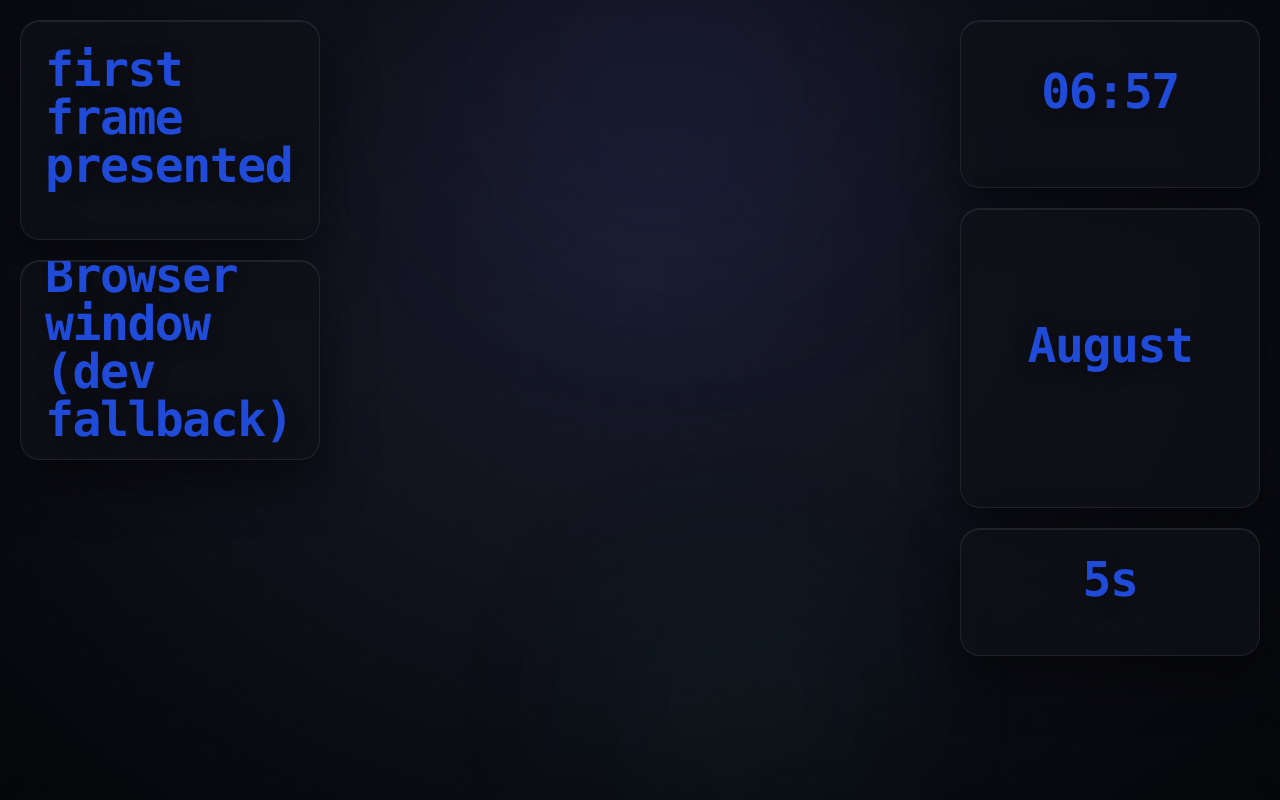
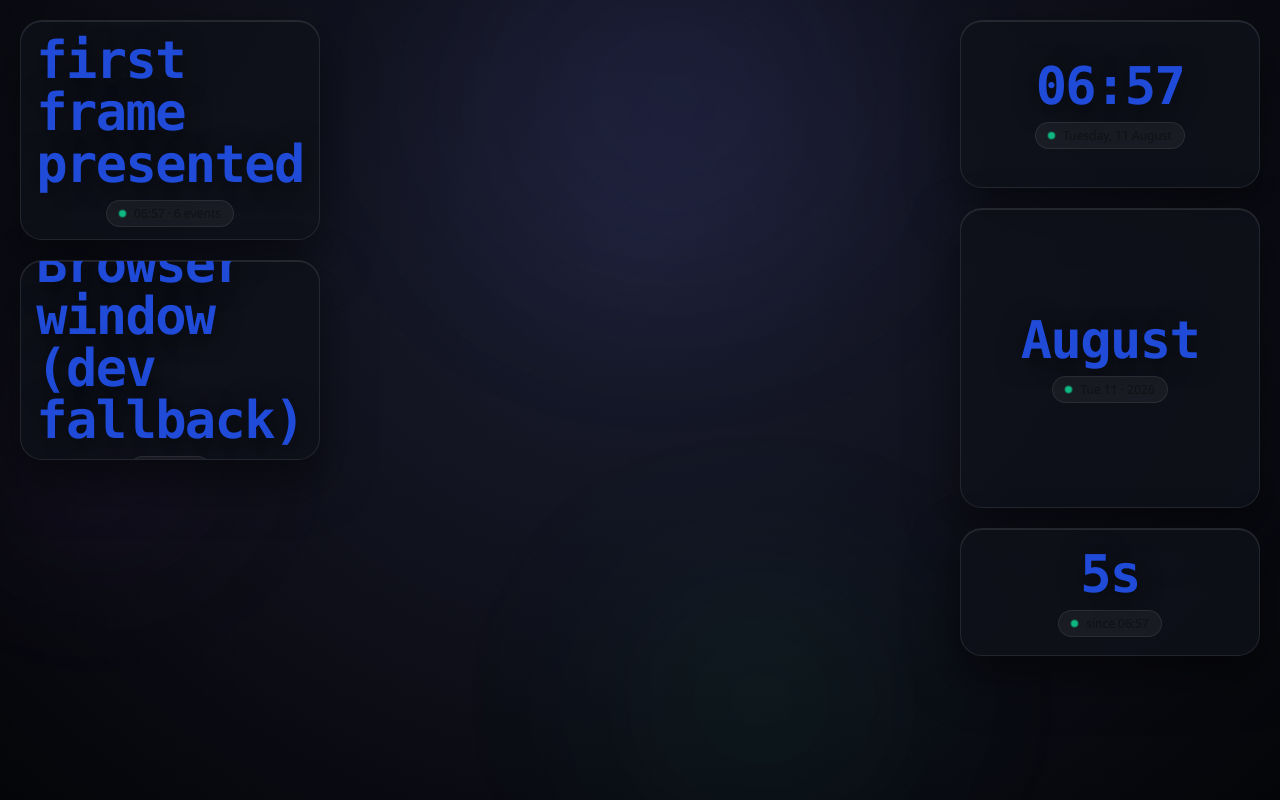
Before and after one commit to Gothxam/devdesk, a React (Vite) app in the folder apps/desktop/: page / in a window 1280 px wide. Built offline with nearby package versions, Linux system fonts and the light colour scheme.

Commit message:
feat(ui): Stage 5B visual refinement — floating widget aesthetics, wallpaper depth, and typography

```diff
--- a/apps/desktop/src/desktop/components/surface-card.tsx
+++ b/apps/desktop/src/desktop/components/surface-card.tsx
@@ -1,6 +1,6 @@
 /**
- * Stage 5C — Desktop Mode Surface Card Component
- * Floating desktop-native widget composition. Zero window chrome.
+ * Stage 5B — Refined Surface Card Component
+ * Floating desktop-native widget composition with premium typography & motion.
  * Consumes real widget views & ThemeSnapshot custom properties.
  */
 
@@ -35,28 +35,28 @@ export function surfaceStyle(surface: CompositionSurface, isHit: boolean): CSSPr
     width: surface.rect.width,
     height: surface.rect.height,
     zIndex: layerDepth(surface.layer) * 100 + surface.ordinal,
-    borderRadius: 20,
+    borderRadius: 22,
     overflow: 'hidden',
     ...glass,
     opacity: Number(glass['--surface-opacity']),
     backdropFilter: 'var(--surface-backdrop)',
     background: isOverlay
-      ? 'rgba(15, 17, 24, 0.65)'
-      : 'rgba(15, 17, 24, 0.82)',
+      ? 'rgba(15, 18, 26, 0.65)'
+      : 'rgba(15, 18, 26, 0.82)',
     border: isHit
-      ? '1px solid rgba(255, 255, 255, 0.4)'
-      : '1px solid rgba(255, 255, 255, 0.08)',
+      ? '1px solid rgba(255, 255, 255, 0.45)'
+      : '1px solid rgba(255, 255, 255, 0.09)',
     boxShadow: isHit
-      ? '0 0 32px rgba(255, 255, 255, 0.18), 0 24px 64px rgba(0, 0, 0, 0.6)'
-      : '0 20px 50px rgba(0, 0, 0, 0.5), inset 0 1px 0 rgba(255, 255, 255, 0.08)',
-    outline: isHit ? '2px solid rgba(255, 255, 255, 0.45)' : 'none',
+      ? '0 0 36px rgba(255, 255, 255, 0.2), 0 28px 72px rgba(0, 0, 0, 0.65)'
+      : '0 20px 50px rgba(0, 0, 0, 0.5), inset 0 1px 0 rgba(255, 255, 255, 0.1)',
+    outline: isHit ? '2px solid rgba(255, 255, 255, 0.5)' : 'none',
     outlineOffset: 2,
     pointerEvents: 'none',
     display: 'flex',
     flexDirection: 'column',
     justifyContent: 'center',
     alignItems: 'center',
-    transition: 'border-color 0.25s ease, box-shadow 0.25s ease, outline 0.25s ease',
+    transition: 'transform 0.25s cubic-bezier(0.16, 1, 0.3, 1), border-color 0.25s ease, box-shadow 0.25s ease, outline 0.25s ease',
     userSelect: 'none',
   };
 }
@@ -66,45 +66,56 @@ export function SurfaceCard(props: SurfaceCardProps): React.JSX.Element {
   const instance = parseWidgetInstanceId(surface.surfaceId);
 
   return (
-    <div style={surfaceStyle(surface, isHit)}>
+    <div style={surfaceStyle(surface, isHit)} className={`devdesk-surface-card ${isHit ? 'hit' : ''}`}>
       {view ? (
         /* Native Floating Clock Widget */
         <div
           style={{
             flex: 1,
             width: '100%',
-            padding: '20px 24px',
+            padding: '22px 26px',
             display: 'flex',
             flexDirection: 'column',
             alignItems: 'center',
             justifyContent: 'center',
-            gap: 8,
+            gap: 10,
           }}
         >
+          {/* Digital Time Display */}
           <div
             style={{
-              fontSize: 48,
+              fontSize: 52,
               fontWeight: 700,
               lineHeight: 1.0,
               color: view.accent,
               fontFamily: "'SF Mono', ui-monospace, Consolas, monospace",
               letterSpacing: '-0.03em',
-              textShadow: '0 4px 20px rgba(0, 0, 0, 0.4)',
+              textShadow: '0 4px 24px rgba(0, 0, 0, 0.5)',
             }}
           >
             {view.time}
           </div>
+
+          {/* Date Pill & Sync Pulse */}
           <div
             style={{
-              fontSize: 13,
+              display: 'flex',
+              alignItems: 'center',
+              gap: 8,
+              fontSize: 12,
+              fontWeight: 500,
+              padding: '4px 12px',
+              borderRadius: 14,
+              background: 'rgba(255, 255, 255, 0.05)',
+              border: '1px solid rgba(255, 255, 255, 0.08)',
               color: view.foreground,
-              opacity: 0.85,
-              fontWeight: 500,
-              letterSpacing: '-0.01em',
+              backdropFilter: 'blur(8px)',
             }}
           >
-            {view.date}
+            <span className="devdesk-live-dot" />
+            <span>{view.date}</span>
           </div>
+
           {!view.hasDisplay && (
             <div style={{ fontSize: 11, color: '#ef4444', fontWeight: 600 }}>no display</div>
           )}
@@ -115,7 +126,7 @@ export function SurfaceCard(props: SurfaceCardProps): React.JSX.Element {
           style={{
             flex: 1,
             width: '100%',
-            padding: '16px 20px',
+            padding: '18px 22px',
             display: 'flex',
             flexDirection: 'column',
             justifyContent: 'center',
@@ -130,11 +141,11 @@ export function SurfaceCard(props: SurfaceCardProps): React.JSX.Element {
               fontWeight: 600,
               textTransform: 'uppercase',
               letterSpacing: '0.06em',
-              padding: '3px 9px',
+              padding: '3px 10px',
               borderRadius: 12,
-              background: surface.layer === 'overlay' ? 'rgba(239, 68, 68, 0.18)' : 'rgba(255, 255, 255, 0.08)',
+              background: surface.layer === 'overlay' ? 'rgba(239, 68, 68, 0.2)' : 'rgba(255, 255, 255, 0.08)',
               color: surface.layer === 'overlay' ? '#fca5a5' : '#a1a1aa',
-              border: '1px solid rgba(255, 255, 255, 0.06)',
+              border: '1px solid rgba(255, 255, 255, 0.08)',
             }}
           >
             {surface.layer} Surface
--- a/apps/desktop/src/desktop/components/wallpaper.tsx
+++ b/apps/desktop/src/desktop/components/wallpaper.tsx
@@ -1,56 +1,15 @@
 /**
- * Stage 5C — Ambient Desktop Wallpaper Component
- * Wallpaper-aware depth, ambient light spheres, and wallpaper grid texture.
+ * Stage 5B — Ambient Desktop Wallpaper Component
+ * Multi-layered ambient orbital lighting depth and subtle texture grid.
  */
 
 export function Wallpaper(): React.JSX.Element {
   return (
-    <div
-      style={{
-        position: 'fixed',
-        inset: 0,
-        background: 'radial-gradient(ellipse at 50% 35%, #181b2c 0%, #0d0e16 60%, #050609 100%)',
-        overflow: 'hidden',
-        userSelect: 'none',
-        pointerEvents: 'none',
-      }}
-    >
-      {/* Background ambient lighting orbs */}
-      <div
-        style={{
-          position: 'absolute',
-          top: '-15%',
-          left: '25%',
-          width: '55vw',
-          height: '55vh',
-          borderRadius: '50%',
-          background: 'radial-gradient(circle, rgba(99, 102, 241, 0.09) 0%, rgba(0, 0, 0, 0) 70%)',
-          filter: 'blur(70px)',
-        }}
-      />
-      <div
-        style={{
-          position: 'absolute',
-          bottom: '-10%',
-          right: '20%',
-          width: '45vw',
-          height: '45vh',
-          borderRadius: '50%',
-          background: 'radial-gradient(circle, rgba(16, 185, 129, 0.06) 0%, rgba(0, 0, 0, 0) 70%)',
-          filter: 'blur(60px)',
-        }}
-      />
-
-      {/* Subtle wallpaper grid texture */}
-      <div
-        style={{
-          position: 'absolute',
-          inset: 0,
-          backgroundImage: 'radial-gradient(rgba(255, 255, 255, 0.04) 1px, transparent 1px)',
-          backgroundSize: '32px 32px',
-          opacity: 0.45,
-        }}
-      />
+    <div className="devdesk-wallpaper" style={{ pointerEvents: 'none', userSelect: 'none' }}>
+      <div className="devdesk-wallpaper-grid" />
+      <div className="devdesk-orb-indigo" />
+      <div className="devdesk-orb-emerald" />
+      <div className="devdesk-orb-violet" />
     </div>
   );
 }
--- a/apps/desktop/src/shell.css
+++ b/apps/desktop/src/shell.css
@@ -1,5 +1,5 @@
 /**
- * Stage 5C — Desktop Mode Shell Design System & Styles
+ * Stage 5B — Visual Refinement & Premium Desktop Design System
  * Pure CSS using local fonts, ThemeSnapshot custom properties, and AP-3 glass variables.
  */
 
@@ -12,7 +12,7 @@
 .devdesk-wallpaper {
   position: fixed;
   inset: 0;
-  background: radial-gradient(ellipse at 50% 35%, #181b2c 0%, #0d0e16 60%, #050609 100%);
+  background: radial-gradient(ellipse at 50% 30%, #1a1d30 0%, #0d0e17 60%, #040508 100%);
   overflow: hidden;
   font-family: var(--devdesk-font-sans);
 }
@@ -20,34 +20,106 @@
 .devdesk-wallpaper-grid {
   position: absolute;
   inset: 0;
-  background-image: radial-gradient(rgba(255, 255, 255, 0.04) 1px, transparent 1px);
+  background-image: radial-gradient(rgba(255, 255, 255, 0.05) 1px, transparent 1px);
   background-size: 32px 32px;
-  opacity: 0.45;
+  opacity: 0.5;
+  pointer-events: none;
+}
+
+/* Wallpaper Ambient Light Orbs */
+.devdesk-orb-indigo {
+  position: absolute;
+  top: -15%;
+  left: 25%;
+  width: 55vw;
+  height: 55vh;
+  border-radius: 50%;
+  background: radial-gradient(circle, rgba(99, 102, 241, 0.12) 0%, rgba(0, 0, 0, 0) 70%);
+  filter: blur(75px);
+  pointer-events: none;
+}
+
+.devdesk-orb-emerald {
+  position: absolute;
+  bottom: -10%;
+  right: 18%;
+  width: 45vw;
+  height: 45vh;
+  border-radius: 50%;
+  background: radial-gradient(circle, rgba(16, 185, 129, 0.08) 0%, rgba(0, 0, 0, 0) 70%);
+  filter: blur(65px);
+  pointer-events: none;
+}
+
+.devdesk-orb-violet {
+  position: absolute;
+  top: 40%;
+  left: -10%;
+  width: 35vw;
+  height: 35vh;
+  border-radius: 50%;
+  background: radial-gradient(circle, rgba(168, 85, 247, 0.06) 0%, rgba(0, 0, 0, 0) 70%);
+  filter: blur(60px);
   pointer-events: none;
 }
 
 /* Floating Surface Cards */
 .devdesk-surface-card {
   position: absolute;
-  border-radius: 20px;
+  border-radius: 22px;
   overflow: hidden;
   opacity: var(--surface-opacity, 1);
   backdrop-filter: var(--surface-backdrop, none);
   -webkit-backdrop-filter: var(--surface-backdrop, none);
-  background: var(--surface-tint, rgba(15, 17, 24, 0.82));
-  border: 1px solid rgba(255, 255, 255, 0.08);
-  box-shadow: 0 20px 50px rgba(0, 0, 0, 0.5), inset 0 1px 0 rgba(255, 255, 255, 0.08);
+  background: var(--surface-tint, rgba(15, 18, 26, 0.82));
+  border: 1px solid rgba(255, 255, 255, 0.09);
+  box-shadow: 0 24px 60px rgba(0, 0, 0, 0.45), inset 0 1px 0 rgba(255, 255, 255, 0.1);
   pointer-events: none;
   display: flex;
   flex-direction: column;
   justify-content: center;
   align-items: center;
-  transition: border-color 0.25s ease, box-shadow 0.25s ease, outline 0.25s ease;
+  transition: transform 0.25s cubic-bezier(0.16, 1, 0.3, 1),
+              border-color 0.25s ease,
+              box-shadow 0.25s ease,
+              outline 0.25s ease;
+}
+
+.devdesk-surface-card:hover {
+  border-color: rgba(255, 255, 255, 0.2);
+  box-shadow: 0 28px 68px rgba(0, 0, 0, 0.55), inset 0 1px 0 rgba(255, 255, 255, 0.15);
 }
 
 .devdesk-surface-card.hit {
-  border-color: rgba(255, 255, 255, 0.4);
-  box-shadow: 0 0 32px rgba(255, 255, 255, 0.18), 0 24px 64px rgba(0, 0, 0, 0.6);
-  outline: 2px solid rgba(255, 255, 255, 0.45);
+  border-color: rgba(255, 255, 255, 0.45);
+  box-shadow: 0 0 36px rgba(255, 255, 255, 0.2), 0 28px 72px rgba(0, 0, 0, 0.65);
+  outline: 2px solid rgba(255, 255, 255, 0.5);
   outline-offset: 2px;
 }
+
+/* Clock Widget Keyframe Pulse */
+@keyframes pulse-glow {
+  0% {
+    transform: scale(1);
+    opacity: 0.9;
+    box-shadow: 0 0 0 0 rgba(16, 185, 129, 0.5);
+  }
+  70% {
+    transform: scale(1.05);
+    opacity: 1;
+    box-shadow: 0 0 0 8px rgba(16, 185, 129, 0);
+  }
+  100% {
+    transform: scale(1);
+    opacity: 0.9;
+    box-shadow: 0 0 0 0 rgba(16, 185, 129, 0);
+  }
+}
+
+.devdesk-live-dot {
+  width: 7px;
+  height: 7px;
+  border-radius: 50%;
+  background: #10b981;
+  animation: pulse-glow 2s infinite cubic-bezier(0.4, 0, 0.6, 1);
+}
```
